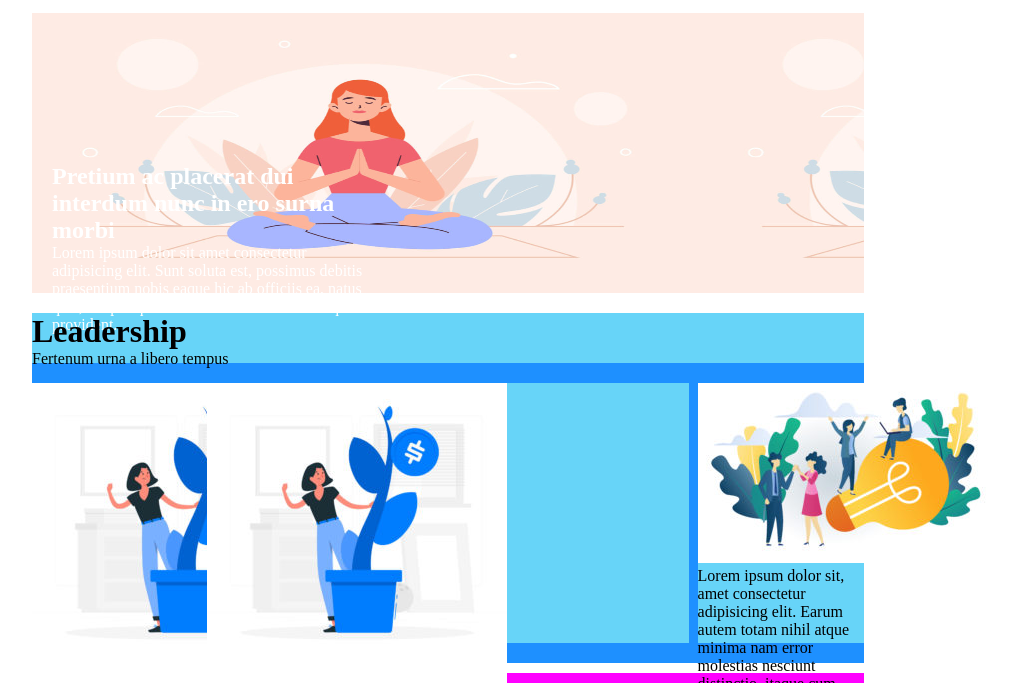
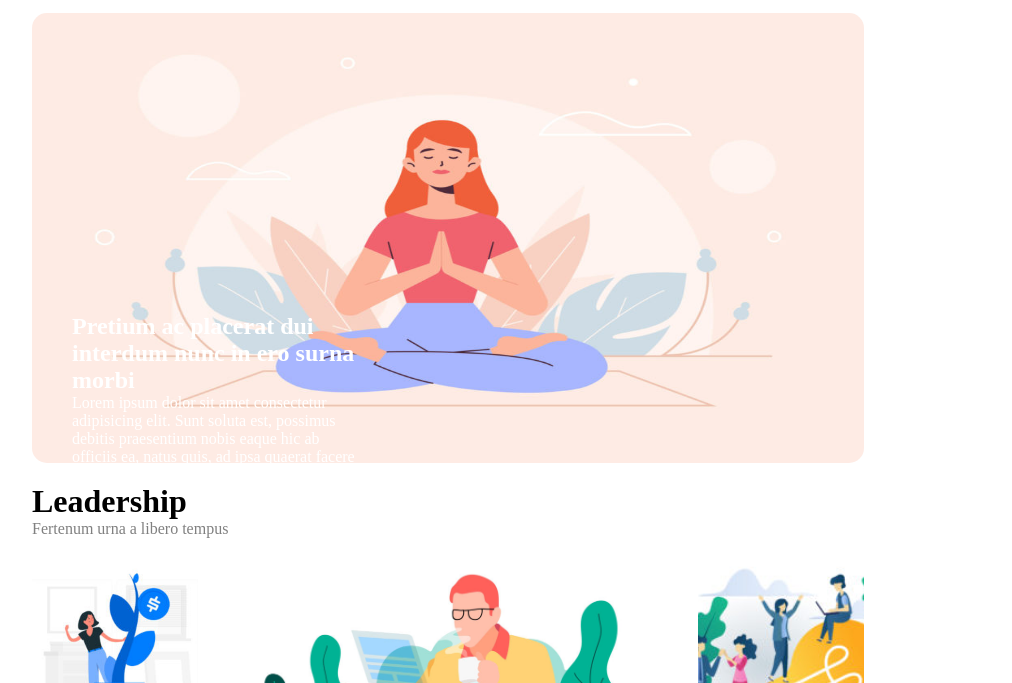
Before and after one commit to Jurypassa/htmlcss-wp, a plain HTML site: page index.html in a window 1280 px wide. Shown: the part 117-800 px from the top of the page, without its empty margins (192-1204 px from the left). Drawn offline with Linux system fonts and the light colour scheme.

Commit message:
ins footer

```diff
--- a/css/style.css
+++ b/css/style.css
@@ -43,21 +43,28 @@ ul li{
 }
 
 .bottom{
-    height: 280px;
+    height: 450px;
     background-image: url(../img/banner.jpg);
-    background-size: 80% 280px;
+    background-size: 100% 450px;
+    border: 1px, solid none;
+    border-radius: 15px;
 }
 
 .cont-testo{
     width: 40%;
     color: white;
-    padding: 150px 0 0 20px;
+    padding: 300px 0 0 40px;
+
 }
 
 /****** main ******/
 
 .cont-main{
     margin-bottom: 10px;
+}
+
+.grigio{
+    color: gray;
 }
 
 .colonna{
@@ -82,10 +89,22 @@ ul li{
 .terza{
     width: 20%;
 }
+
+.img1,
+.img2,
+.img3{
+    width: 100%;
+    height: 200px;
+    object-fit: cover;
+}
+
+
+
 /***** footer *****/
 
 .footer{
     height: 50px;
+    margin-top: 10px;
 }
 
 /****** debug ******/
@@ -98,15 +117,15 @@ ul li{
     background-color: khaki;
 } */
 
-.debug .cont-main{
+/* .debug .cont-main{
     height: 350px;
-}
+} */
 
-.debug .riga{
+/* .debug .riga{
     height: 50px;
-}
+} */
 
-.debug .colonna{
+/* .debug .colonna{
     height: 260px;
 }
 
@@ -117,8 +136,8 @@ ul li{
 
 .debug .cont-main{
     background-color:dodgerblue;
-}
+} */
 
-.debug .footer{
+/* .debug .footer{
     background-color: fuchsia;
-}
+} */
--- a/index.html
+++ b/index.html
@@ -31,7 +31,7 @@
             <div class="bottom mg-20">
                 <div class="cont-testo">
                     <h2>Pretium ac placerat dui interdum nunc in ero surna morbi</h2>
-                    <p">Lorem ipsum dolor sit amet consectetur adipisicing elit. Sunt soluta est, possimus debitis praesentium nobis eaque hic ab officiis ea, natus quis, ad ipsa quaerat facere labore dolorem quo provident.</p>
+                    <p>Lorem ipsum dolor sit amet consectetur adipisicing elit. Sunt soluta est, possimus debitis praesentium nobis eaque hic ab officiis ea, natus quis, ad ipsa quaerat facere labore dolorem quo provident.</p>
                 </div>
 
             </div>
@@ -50,7 +50,7 @@
                     <p>Lorem ipsum dolor sit amet, consectetur adipisicing elit. Repudiandae quas, aperiam a, error tempora laboriosam optio nulla atque itaque corrupti voluptatem, saepe excepturi amet esse iste fugit neque provident doloremque.</p>
                 </div>
                 <div class="seconda colonna">
-                    <img class="img2" src="img/img-1.jpg" alt="caffe">
+                    <img class="img2" src="img/banner-2.jpg" alt="caffe">
                     <p>Lorem ipsum dolor sit amet, consectetur adipisicing elit. Atque voluptate recusandae provident officiis doloremque nam accusantium, voluptatum ipsam repudiandae aspernatur! Unde necessitatibus vel recusandae reprehenderit tempore quibusdam, minus praesentium nemo!
                     Maiores quis aliquid, optio autem nulla a cupiditate quas deleniti necessitatibus nesciunt dolorem eius veniam ipsam tenetur consectetur, ex recusandae doloribus totam, facere reprehenderit sit ullam similique fugit aperiam! Maxime.
                     Laudantium fugiat et quibusdam officia vitae earum pariatur explicabo ad similique corporis, sed, praesentium voluptate? Maiores nulla sint, neque itaque natus eveniet dolorum excepturi eum exercitationem voluptates iusto illum repellat.</p>
@@ -65,7 +65,9 @@
 
         <!-- inizio footer -->
         <footer>
-            <div class="footer"></div>
+            <div class="footer">
+                <p>Designed with &hearts</p>
+            </div>
         </footer>
         <!-- /footer -->
     </div>
```
